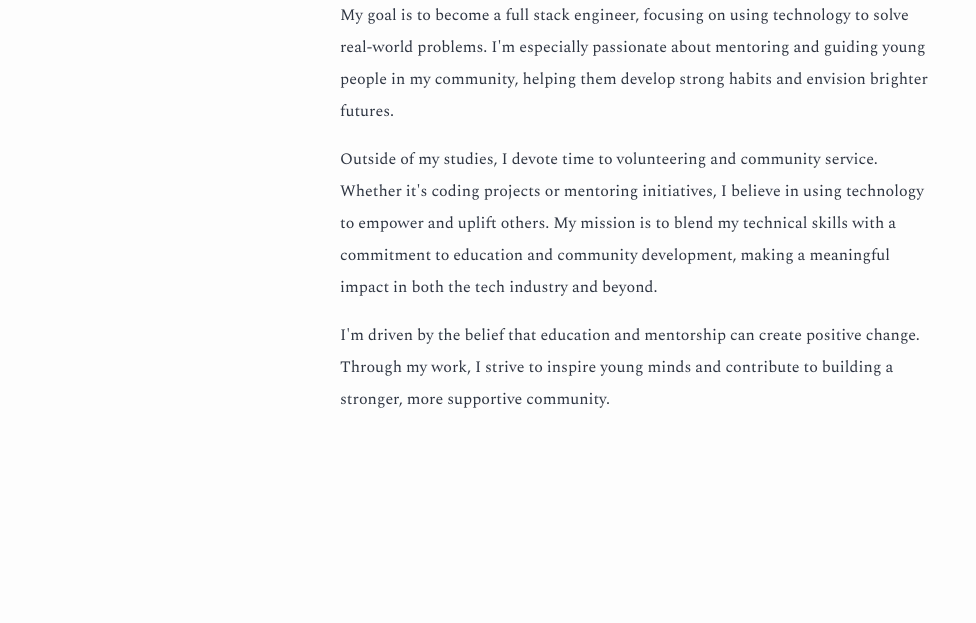
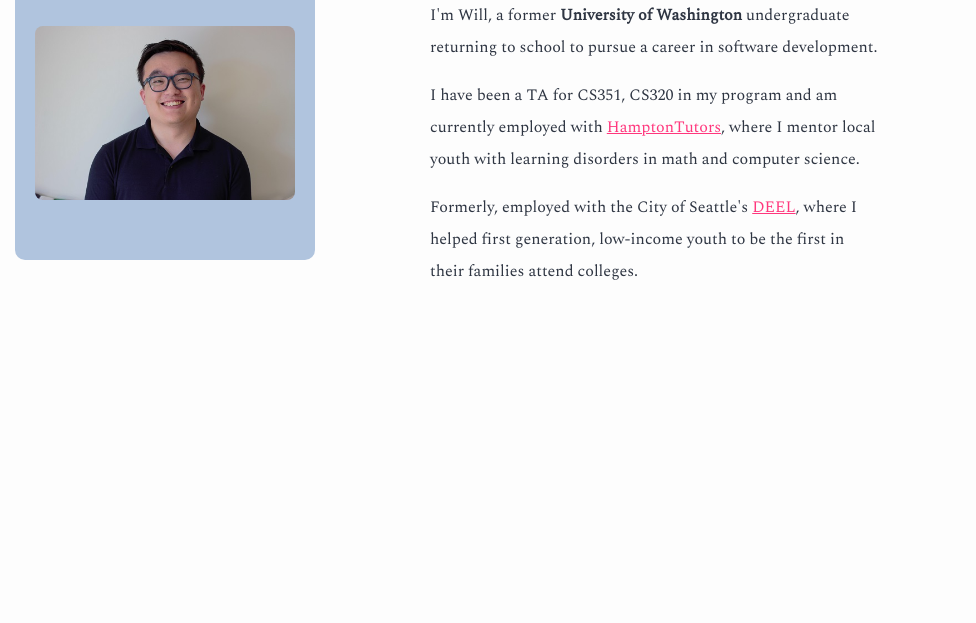
Before and after one commit to willeand/eand.dev, a plain HTML site: page index.html in a window 1280 px wide. Shown: the part 177-800 px from the top of the page, without its empty margins (0-976 px from the left). Drawn offline with nearby package versions, Linux system fonts and the light colour scheme.

Commit message:
added photo, edited text, and centered image with background color

```diff
--- a/index.html
+++ b/index.html
@@ -3,28 +3,29 @@
 <head>
     <meta charset="UTF-8">
     <meta name="viewport" content="width=device-width, initial-scale=1.0">
-    <title>Will Eand's personal website</title>
+    <title>Will Eand's Personal Website</title>
     <link rel="stylesheet" href="styles.css">
     <link rel="stylesheet" href="https://fonts.googleapis.com/css?family=Spectral&display=swap">
 </head>
 <body>
-    <div class = "outer-container"></div>
-        <div class = "left-column"></div>
-            <div class = "center-text">
-                <h1> Will Eand</h1>
-                <p>  My goal is to become a full stack engineer, focusing on using technology to solve real-world problems.
-                    I'm especially passionate about mentoring and guiding young people in my community, helping them develop strong habits and envision brighter futures.
-                </p>
-                <p>
-                    Outside of my studies, I devote time to volunteering and community service. Whether it's coding projects or mentoring initiatives, I believe in using technology to empower and uplift others.
-                    My mission is to blend my technical skills with a commitment to education and community development, making a meaningful impact in both the tech industry and beyond.
-                </p>
-                <p>
-                    I'm driven by the belief that education and mentorship can create positive change.
-                    Through my work, I strive to inspire young minds and contribute to building a stronger, more supportive community.
-                </p>
-    </div>
-    <div class = "right-column">
+    <div class="outer-container">
+        <div class="left-column">
+            <div class = "image-container color-bg">
+                <img src="willeand.jpg">
+            </div>
+        </div>
+        <div class="center-text">
+            <h1>Will Eand</h1>
+            <p>
+                I'm Will, a former <strong>University of Washington</strong> undergraduate returning to school to pursue a career in software development.
+            </p>
+            <p>
+                I have been a TA for CS351, CS320 in my program and am currently employed with <a href="https://www.hamptontutors.com" target="_blank">HamptonTutors</a>, where I mentor local youth with learning disorders in math and computer science.
+            <p>
+                Formerly, employed with the City of Seattle's <a href="https://www.seattle.gov/education" target="_blank">DEEL</a>, where I helped first generation, low-income youth to be the first in their families attend colleges.
+
+        </div>
+        <div class="right-column"></div>
     </div>
     <script src="script.js"></script>
 </body>
--- a/styles.css
+++ b/styles.css
@@ -2,6 +2,7 @@ body {
     font-family: 'Spectral', Georgia, serif;
     margin: 0;
     background-color: rgb(253, 253, 253);
+
     text-align: left;
 
 }
@@ -23,6 +24,27 @@ p {
     -webkit-font-smoothing: antialiased;
     -moz-osx-font-smoothing: grayscale;
 }
+a {
+    color: #FF377D;
+}
+
+a:hover {
+    color: #FE86B0;
+}
+
+img{
+    display: flex;
+}
+
+.image-container {
+    padding: 20px;
+    border-radius: 10px;
+  }
+
+  .color-bg {
+    background-color: #B0C4DE /* Background color */
+  }
+
 
 
 .outer-container{
@@ -30,13 +52,29 @@ p {
     width: 100%;
     height: 100%;
 }
-.left-column, .right-column{
+.left-column{
+    display: flex;
+  flex-direction: column; /* Stack children vertically */
+  justify-content: center; /* Center vertically */
+  align-items: center; /* Center horizontally */
+  flex: 1; /* Flex-grow to occupy available space */
+  padding: 15px; /* Optional: padding around the column */
+}
+
+.left-column img{
+    width: auto; /* Keep the original width */
+    height: auto; /* Keep the original height */
+    max-width: 100%; /* Ensure the image doesn't exceed its container */
+    margin: 40px 0; /* Space above and below the image */
+    border-radius: 8px; /* Optional: rounded corners */
+}
+.right-column{
     flex: 1;
     background-color: transparent;
 }
 .center-text{
     flex: 3;
-    max-width: 600px; /* max width of body text*/
+    max-width: 450px; /* max width of body text*/
     margin: auto;
     background-color: transparent;
     padding: 100px; /* adds space to top, right, bottom, and left*/
```
Also changed, not shown: willeand.jpg (added).
